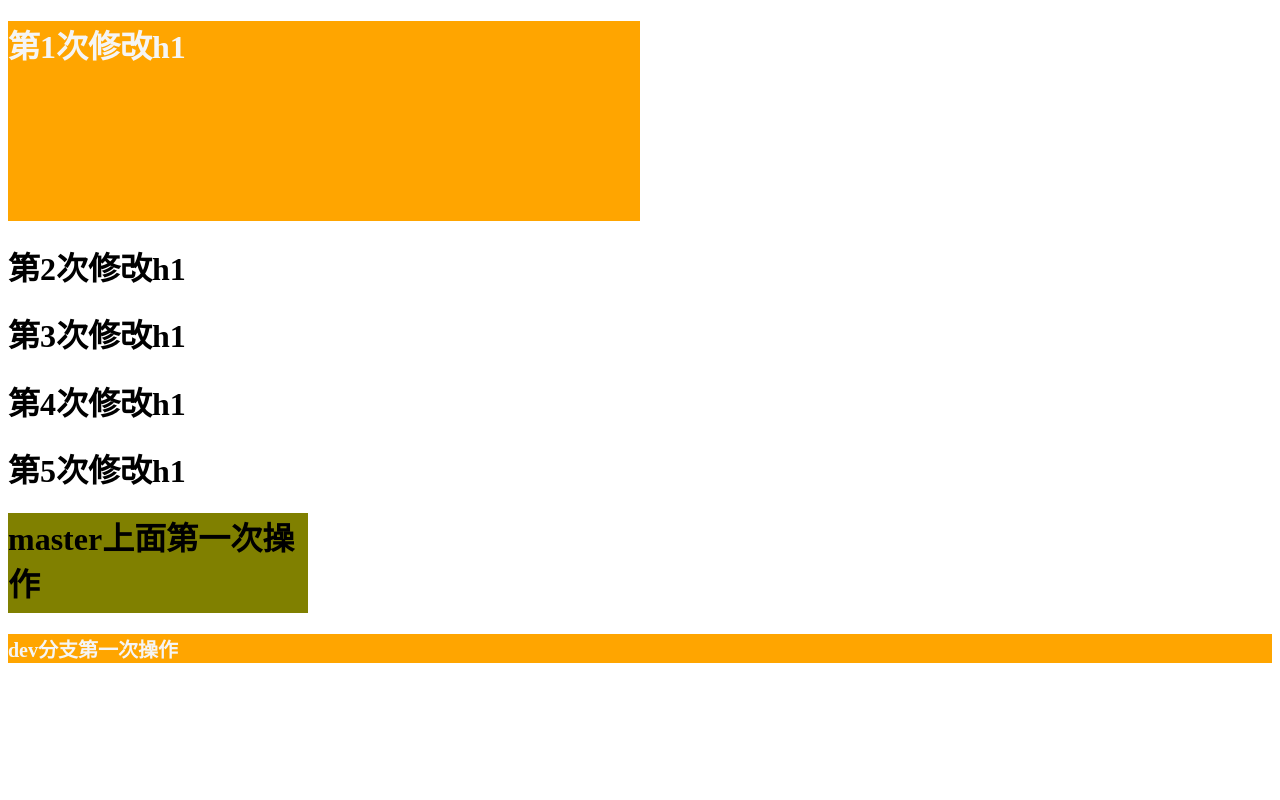
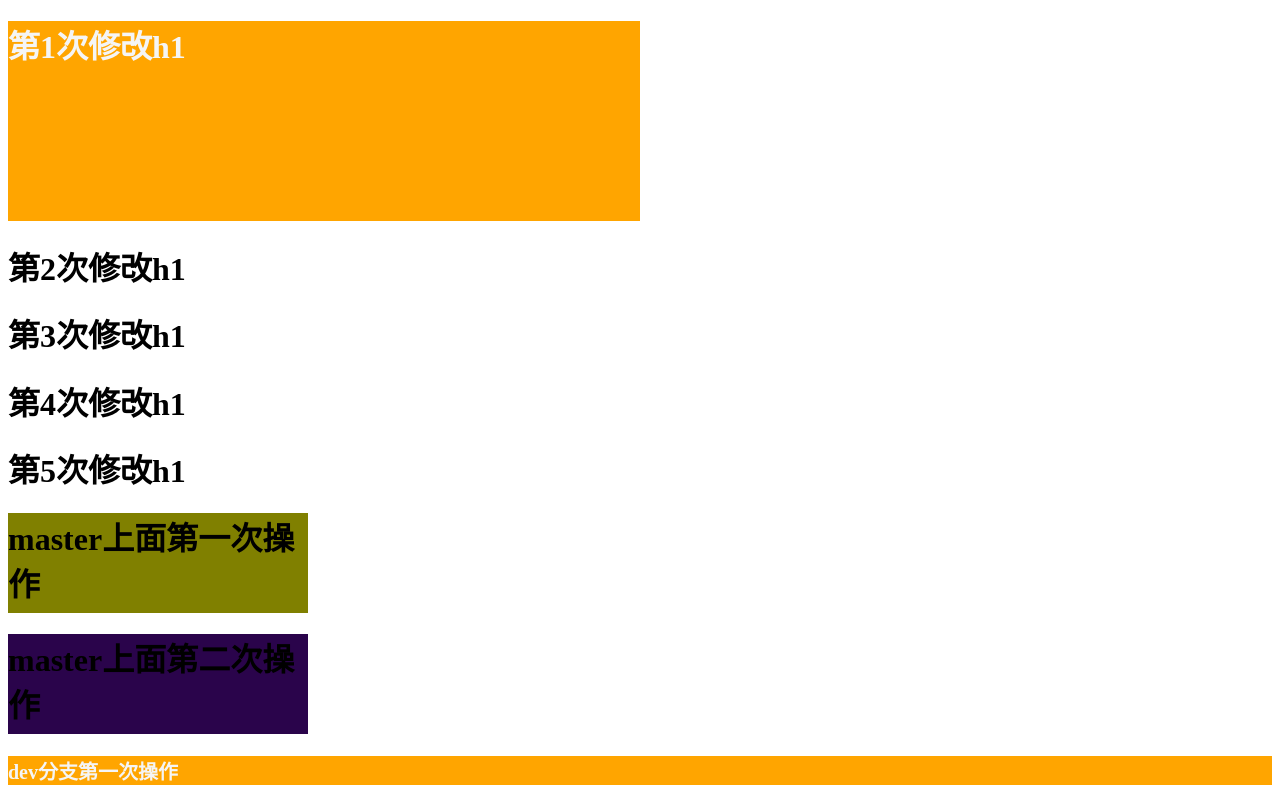
Before and after one commit to liujijji/-, a plain HTML site: page index.html in a window 1280 px wide. Drawn offline with Linux system fonts and the light colour scheme.

Commit message:
'master第二次改变n'

```diff
--- a/index.html
+++ b/index.html
@@ -16,6 +16,7 @@
     <h1>第4次修改h1</h1>
     <h1>第5次修改h1</h1>
     <h1 class="m1">master上面第一次操作</h1>
+    <h1 class="m2">master上面第二次操作</h1>
     <h1 class="hhh">dev分支第一次操作</h1>
 </body>
 
--- a/less/index.less
+++ b/less/index.less
@@ -9,6 +9,11 @@ h1:nth-of-type(1){
     width: 300px;
     height: 100px   ;
 }
+.m2{
+    background-color: rgb(42, 4, 75);
+    width: 300px;
+    height: 100px  ;
+}
 .hhh{
     font-size: 20px;
     color: whitesmoke;
```
Also changed, not shown: less/index.css.
